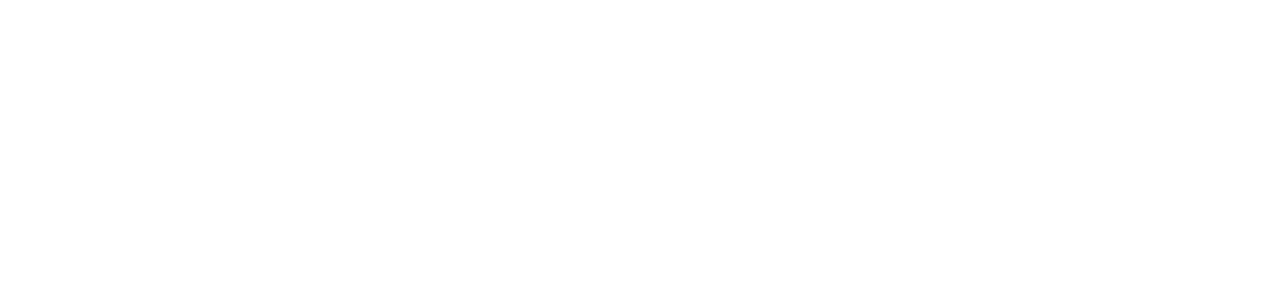
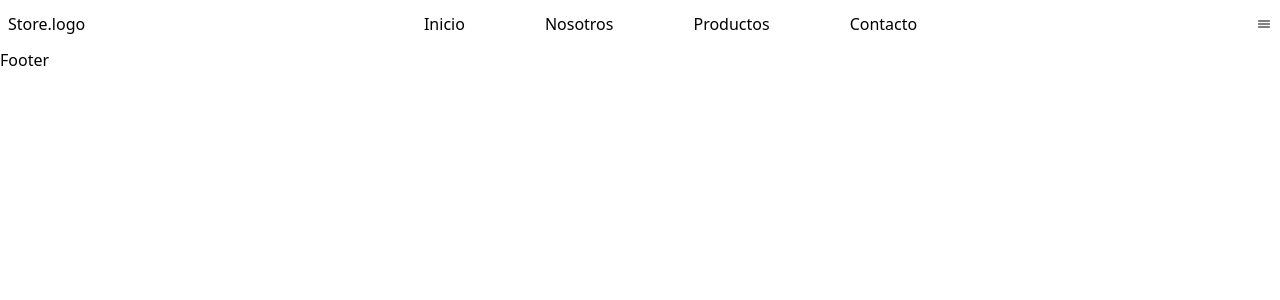
Before and after one commit to Omrldev/shop, a Next.js app: page / in a window 1280 px wide. Shown: the top 300 px of the page. Built offline with nearby package versions, Linux system fonts and the light colour scheme.

Commit message:
implement header

```diff
--- a/app/globals.css
+++ b/app/globals.css
@@ -1,3 +1,20 @@
 @tailwind base;
 @tailwind components;
 @tailwind utilities;
+
+* {
+  margin: 0;
+  padding: 0;
+  box-sizing: border-box;
+  scroll-behavior: smooth;
+}
+
+@layer components {
+  .header-wrapper {
+    @apply w-full bg-white
+  }
+
+  .header-container {
+    @apply max-w-7xl mx-auto flex justify-between items-center px-2 py-3
+  }
+}
--- a/app/layout.tsx
+++ b/app/layout.tsx
@@ -1,6 +1,8 @@
 import type { Metadata } from "next";
 import { Rubik } from "next/font/google";
 import "./globals.css";
+import Header from "@/components/Header";
+import Footer from "@/components/Footer";
 
 const rubik = Rubik({ subsets: ["latin"] });
 
@@ -17,9 +19,11 @@
   return (
     <html lang="en">
       <body>
+        <Header />
         <main className={`${rubik.className} relative`}>
           {children}
         </main>
+        <Footer />
       </body>
     </html>
   );
--- /dev/null
+++ b/components/Footer.tsx
@@ -0,0 +1,9 @@
+
+
+const Footer = () => {
+  return (
+    <div>Footer</div>
+  )
+}
+
+export default Footer
--- /dev/null
+++ b/components/Header.tsx
@@ -0,0 +1,20 @@
+import Link from "next/link";
+import React from "react";
+import NavItems from "./NavItems";
+import { IoMenuOutline } from "react-icons/io5";
+
+const Header = () => {
+  return (
+    <header id="home" className="header-wrapper">
+      <div className="header-container">
+        <Link href={"/"}>Store.logo</Link>
+        <nav className="max-lg:hidden">
+          <NavItems />
+        </nav>
+        <IoMenuOutline className="cursor-pointer"></IoMenuOutline>
+      </div>
+    </header>
+  );
+};
+
+export default Header;
--- /dev/null
+++ b/components/NavItems.tsx
@@ -0,0 +1,16 @@
+import { headerLinks } from "@/constants/Index";
+import Link from "next/link";
+
+const NavItems = () => {
+  return (
+    <ul className="flex-1 flex items-center gap-20">
+      {headerLinks.map((link) => (
+        <li key={link.label}>
+          <Link href={link.route}>{link.label}</Link>
+        </li>
+      ))}
+    </ul>
+  );
+};
+
+export default NavItems;
--- /dev/null
+++ b/constants/Index.ts
@@ -0,0 +1,6 @@
+export const headerLinks = [
+    { route: '#home', label: 'Inicio'},
+    { route: '#aboute', label: 'Nosotros'},
+    { route: '#products', label: 'Productos'},
+    { route: '#contact', label: 'Contacto'}
+]
```
